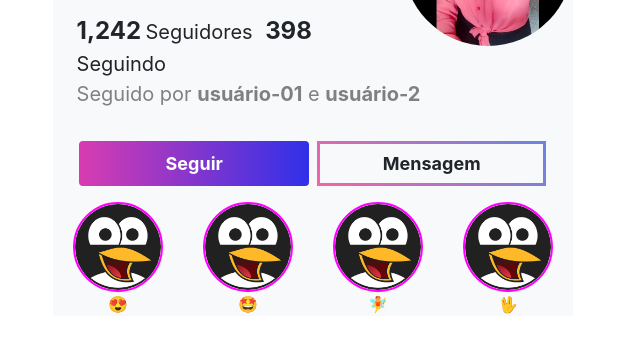
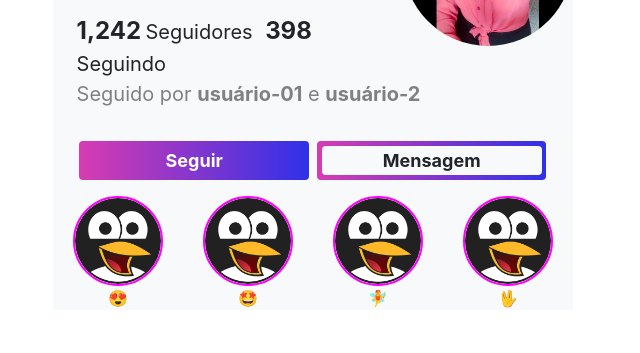
Before and after one commit to lluanagabrieli/desafio-card-perfil-2, a plain HTML site: page index.html in a window 1280 px wide. Shown: the part 237-590 px from the top of the page, without its empty margins (327-967 px from the left). Drawn offline with nearby package versions, Linux system fonts and the light colour scheme.

Commit message:
últimas alterações

```diff
--- a/card.css
+++ b/card.css
@@ -7,10 +7,9 @@
 }
 
 .border-mensagem {
-    border: 2px solid;
-    border-radius: 8px !important;
-    border-width: 3px;
-    border-image: linear-gradient(45deg, rgb(245, 99, 167), rgb(105, 133, 224)) 1;
+    background: linear-gradient(to right, #d83cb1 0%, #3030e9 100%);
+    padding: 0.3rem !important;
+    border: none;
 }
 
 /**************************************/
--- a/index.html
+++ b/index.html
@@ -99,7 +99,11 @@
                 <!-- Buttons -->
                 <div class="row justify-content-center mt-3">
                     <button type="button" class="btn background-seguir col-5 mr-2 font-weight-bold font-white font-size-18px" style="border: none;" data-toggle="button" aria-pressed="false" autocomplete="off">Seguir</button>
-                    <button type="button" class="btn border-mensagem font-weight-bold font-size-18px col-5" data-toggle="button" aria-pressed="false" autocomplete="off">Mensagem</button>
+                    <button type="button" class="btn border-mensagem font-weight-bold font-size-18px col-5 p-0" data-toggle="button" aria-pressed="false" autocomplete="off">
+                        <div class="row h-100 p-0 m-0 justify-content-center align-items-center rounded bg-light">
+                            Mensagem
+                        </div>
+                    </button>
                 </div>
 
             <div class="row m-0 p-0 mt-3">
```
